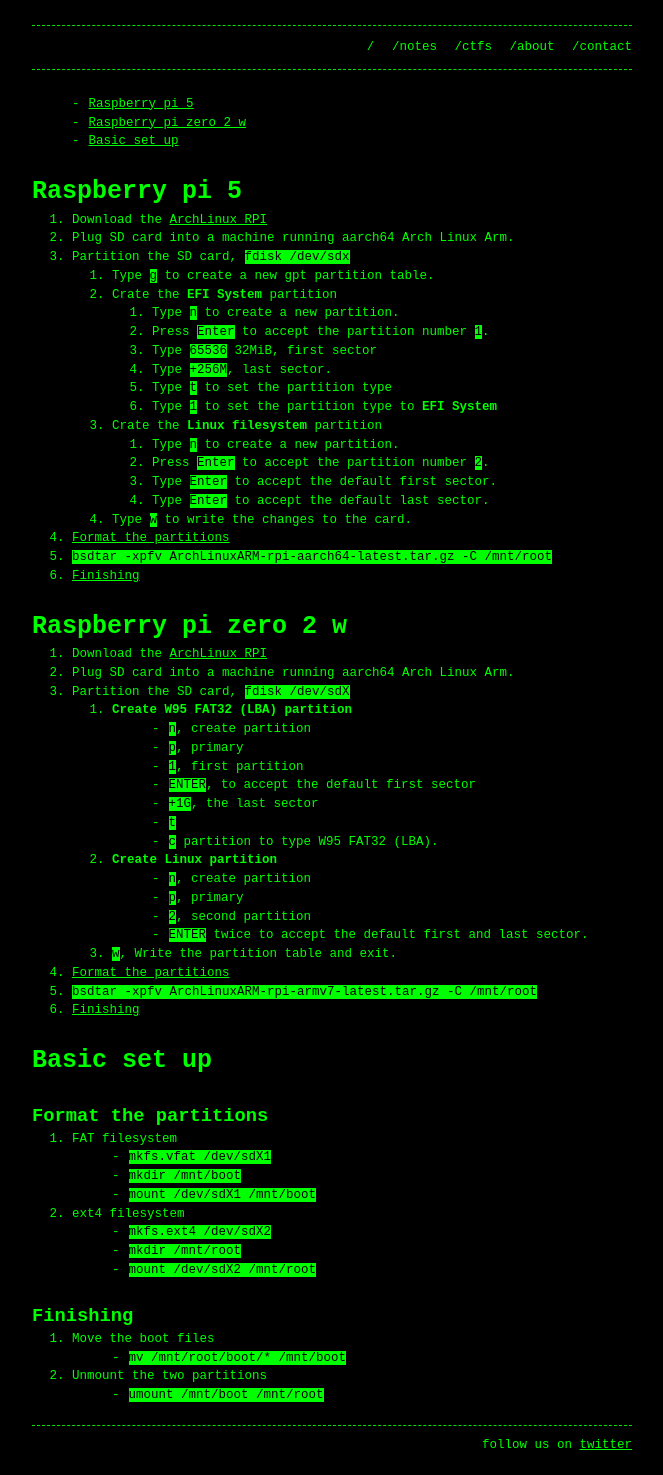
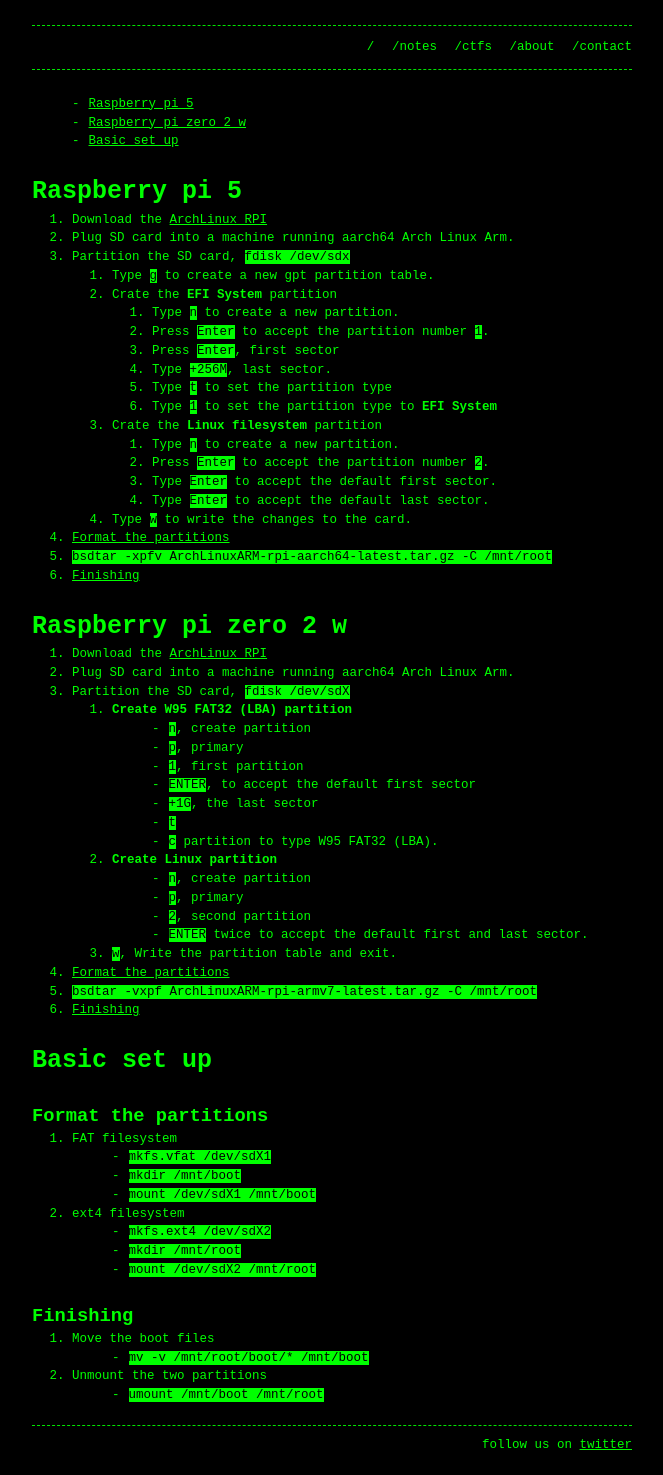
Before and after one commit to C0DE33301/MyBlog, a Jekyll site: the page built from _posts/2026-03-30-Install-ArchLinux-On-The-Raspberry-Devices.md, in a window 1280 px wide. Shown: the whole page, without its empty margins (308-971 px from the left). Built offline with Jekyll 4.4.1, drawn with Linux system fonts in a browser that asks for light colours.

Commit message:
Update post.

```diff
--- a/_posts/2026-03-30-Install-ArchLinux-On-The-Raspberry-Devices.md
+++ b/_posts/2026-03-30-Install-ArchLinux-On-The-Raspberry-Devices.md
@@ -15,7 +15,7 @@
     1. Crate the **EFI System** partition
         1. Type `n` to create a new partition.
         1. Press `Enter` to accept the partition number `1`.
-        1. Type `65536` 32MiB, first sector
+        1. Press `Enter`, first sector
         1. Type `+256M`, last sector.
         1. Type `t` to set the partition type
         1. Type `1` to set the partition type to **EFI System**
@@ -48,7 +48,7 @@
         - `ENTER` twice to accept the default first and last sector.
     1. `w`, Write the partition table and exit.
 1. [Format the partitions](#format-the-partitions)
-1. `bsdtar -xpfv ArchLinuxARM-rpi-armv7-latest.tar.gz -C /mnt/root`
+1. `bsdtar -vxpf ArchLinuxARM-rpi-armv7-latest.tar.gz -C /mnt/root`
 1. [Finishing](#finishing)
 
 # Basic set up
@@ -64,6 +64,6 @@
 
 ## Finishing
 1. Move the boot files
-    - `mv /mnt/root/boot/* /mnt/boot`
+    - `mv -v /mnt/root/boot/* /mnt/boot`
 1. Unmount the two partitions
     - `umount /mnt/boot /mnt/root`
```
